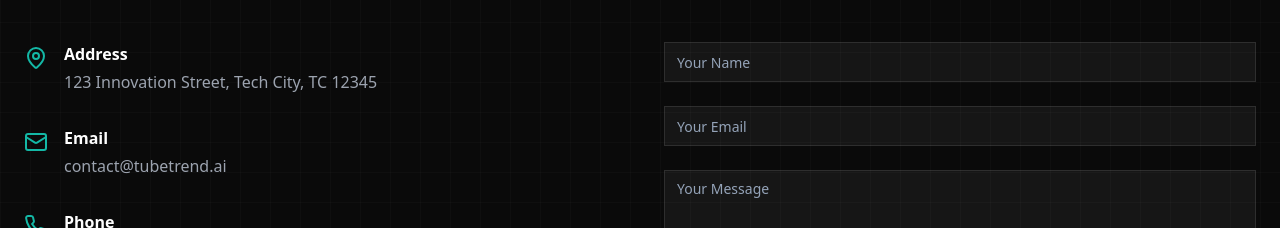
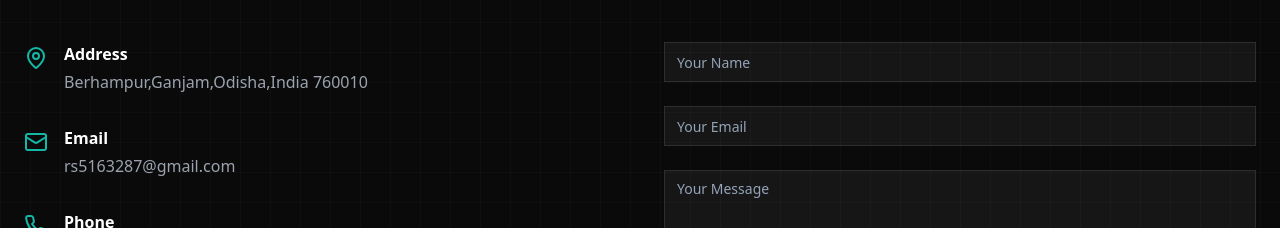
Before and after one commit to Sanju-369/sanju-landing, a Next.js app: page / in a window 1280 px wide. Shown: the part 1748-1976 px from the top of the page. Built offline with nearby package versions, Linux system fonts and the light colour scheme.

Commit message:
Update contact.tsx

```diff
--- a/components/contact.tsx
+++ b/components/contact.tsx
@@ -43,14 +43,14 @@ export default function Contact() {
                 <MapPin className="w-6 h-6 text-teal-500 mt-1" />
                 <div>
                   <h3 className="text-white font-semibold mb-1">Address</h3>
-                  <p className="text-gray-400">123 Innovation Street, Tech City, TC 12345</p>
+                  <p className="text-gray-400">Berhampur,Ganjam,Odisha,India 760010</p>
                 </div>
               </div>
               <div className="flex items-start space-x-4">
                 <Mail className="w-6 h-6 text-teal-500 mt-1" />
                 <div>
                   <h3 className="text-white font-semibold mb-1">Email</h3>
-                  <p className="text-gray-400">contact@tubetrend.ai</p>
+                  <p className="text-gray-400">rs5163287@gmail.com</p>
                 </div>
               </div>
               <div className="flex items-start space-x-4">
```
